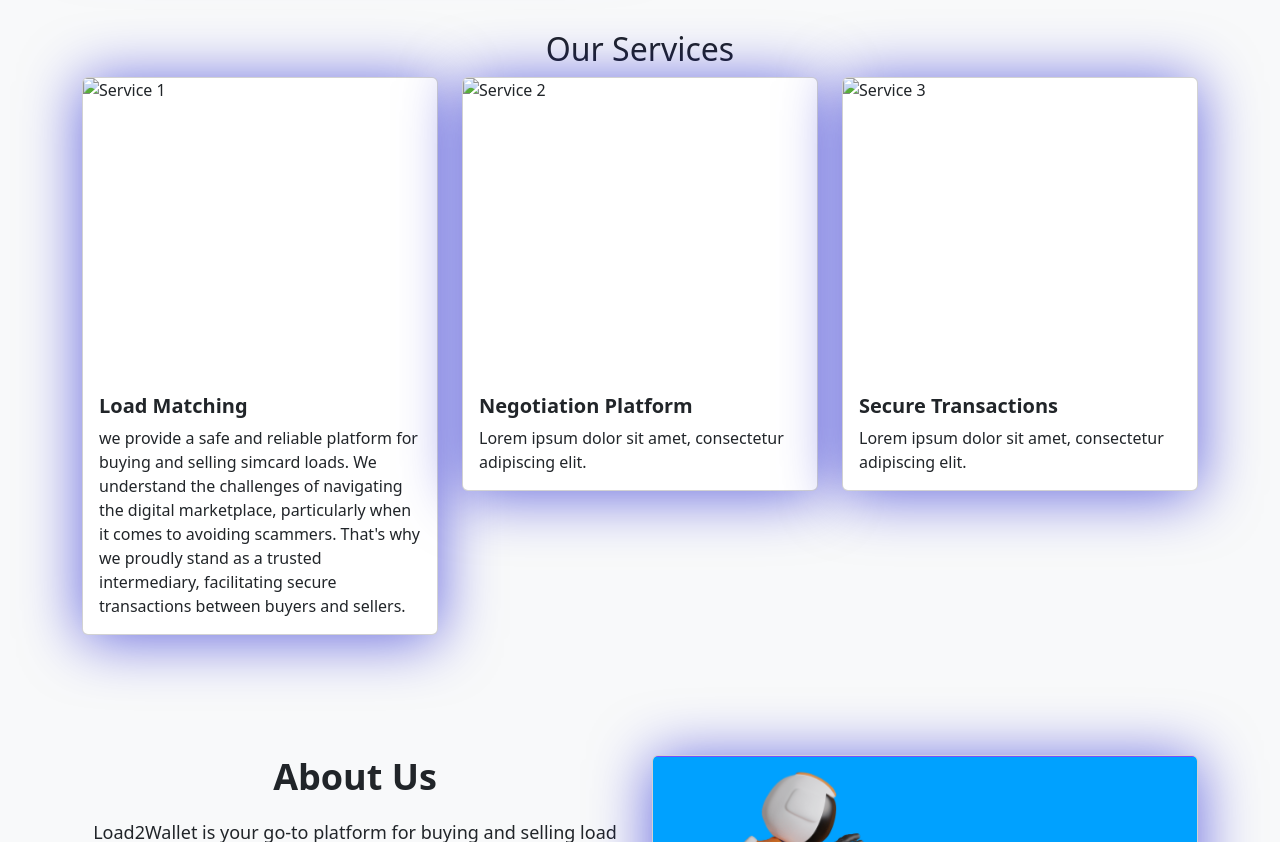
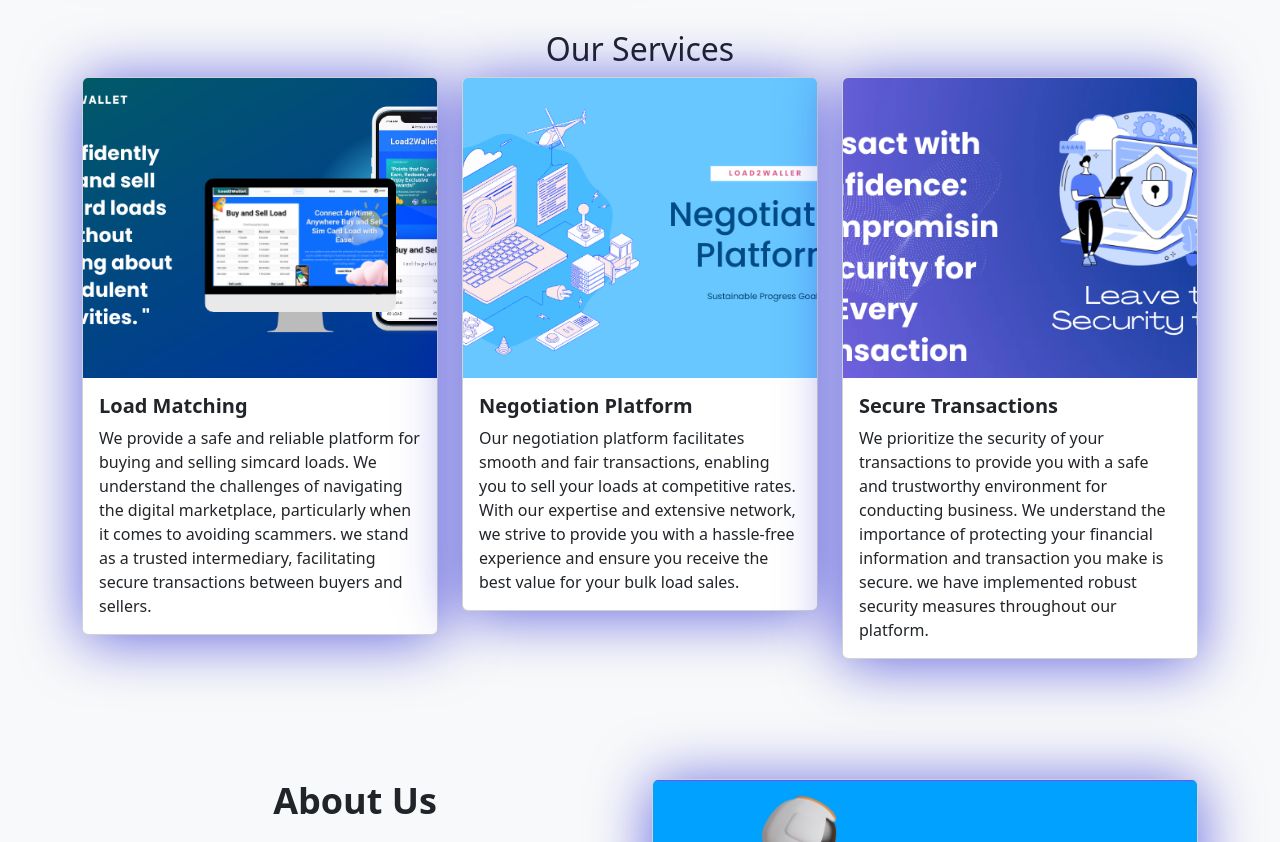
Before and after one commit to codeace110/load2wallets, a website built with Parcel: page index..html in a window 1280 px wide. Shown: the part 757-1599 px from the top of the page. Built offline with nearby package versions, Linux system fonts and the light colour scheme.

Commit message:
added services

```diff
--- a/index..html
+++ b/index..html
@@ -263,28 +263,28 @@
     <div class="row">
       <div class="col-md-4">
         <div class="card mb-4">
-          <img src="images/service1.jpg" alt="Service 1" class="card-img-top">
+          <img src="img/cards-service.png" alt="Service 1" class="card-img-top">
           <div class="card-body">
             <h5 class="card-title">Load Matching</h5>
-            <p class="card-text">we provide a safe and reliable platform for buying and selling simcard loads. We understand the challenges of navigating the digital marketplace, particularly when it comes to avoiding scammers. That's why we proudly stand as a trusted intermediary, facilitating secure transactions between buyers and sellers.</p>
+            <p class="card-text">We provide a safe and reliable platform for buying and selling simcard loads. We understand the challenges of navigating the digital marketplace, particularly when it comes to avoiding scammers. we  stand as a trusted intermediary, facilitating secure transactions between buyers and sellers.</p>
           </div>
         </div>
       </div>
       <div class="col-md-4">
         <div class="card mb-4">
-          <img src="images/service2.jpg" alt="Service 2" class="card-img-top">
+          <img src="img/card-service2.png" alt="Service 2" class="card-img-top">
           <div class="card-body">
             <h5 class="card-title">Negotiation Platform</h5>
-            <p class="card-text">Lorem ipsum dolor sit amet, consectetur adipiscing elit.</p>
+            <p class="card-text"> Our negotiation platform facilitates smooth and fair transactions, enabling you to sell your loads at competitive rates. With our expertise and extensive network, we strive to provide you with a hassle-free experience and ensure you receive the best value for your bulk load sales.</p>
           </div>
         </div>
       </div>
       <div class="col-md-4">
         <div class="card mb-4">
-          <img src="images/service3.jpg" alt="Service 3" class="card-img-top">
+          <img src="img/card-service3.png" alt="Service 3" class="card-img-top">
           <div class="card-body">
             <h5 class="card-title">Secure Transactions</h5>
-            <p class="card-text">Lorem ipsum dolor sit amet, consectetur adipiscing elit.</p>
+            <p class="card-text">We prioritize the security of your transactions to provide you with a safe and trustworthy environment for conducting business. We understand the importance of protecting your financial information and transaction you make is secure. we have implemented robust security measures throughout our platform. </p>
           </div>
         </div>
       </div>
```
Also changed, not shown: img/card-service2.png (added), img/card-service3.png (added), img/cards-service.png (added).
